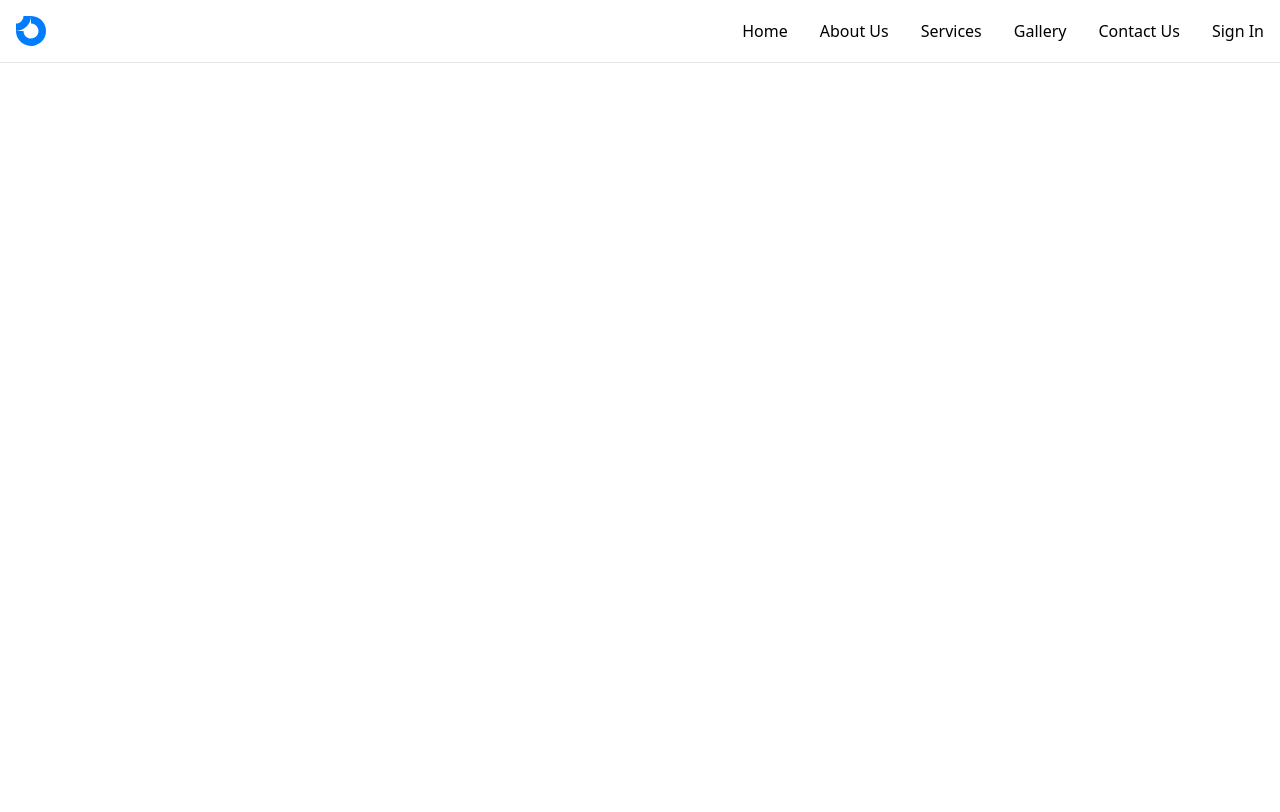
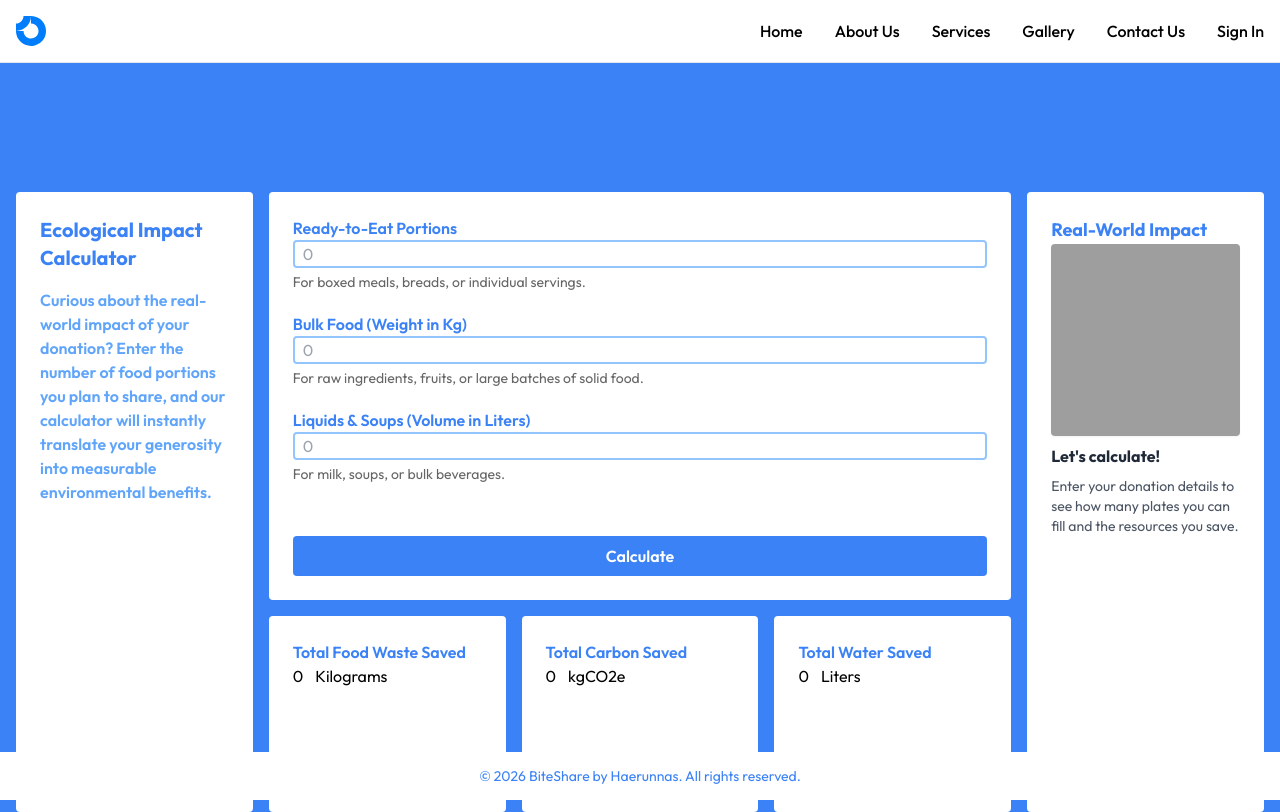
Before and after one commit to hrnns-ti/biteshare-pages, a plain HTML site: page src/pages/calculator.html in a window 1280 px wide. Drawn offline with nearby package versions, Linux system fonts and the light colour scheme; grey boxes are pictures that could not be loaded.

Commit message:
feat; calculator

```diff
--- a/src/pages/calculator.html
+++ b/src/pages/calculator.html
@@ -24,7 +24,9 @@
         }
   </script>
 </head>
-<body>
+<body class="bg-blue-500 font-outfit">
+  <main class="flex flex-col">
+    <!-- nav -->
     <nav class="bg-neutral-primary fixed w-full z-50 top-0 start-0 border-b border-default">
         <div class="max-w-screen flex flex-wrap items-center justify-between mx-auto p-4 bg-white">
           <!-- logo -->
@@ -75,6 +77,100 @@
           </div>
         </div>
     </nav>
-  Calculator
+
+    <!-- main section -->
+    <section class="mt-48">
+      <div class="flex flex-col md:grid md:grid-cols-5 md:grid-rows-3 h-full w-full px-4 gap-4">
+        <div class="rounded md:row-span-3 bg-white flex flex-col gap-4 p-6">
+          <h1 class="text-xl font-bold text-blue-500">Ecological Impact Calculator</h1>
+          <p  class="text-blue-400 font-semibold">Curious about the real-world impact of your donation? Enter the number of food portions you plan to share, and our calculator will instantly translate your generosity into measurable environmental benefits.</p>
+        </div>
+
+        <div class="rounded md:col-span-3 md:row-span-2 bg-white flex flex-col gap-4 p-6">
+          <form action="" class="flex flex-col gap-4">
+            <div class="flex flex-col">
+              <h1 class="font-semibold text-blue-500">Ready-to-Eat Portions</h1>
+              <input
+                type="number" name="portion" id="portionInput" min="0"
+                class="border-2 border-blue-300 rounded px-2 active:ring-2 outline-none"
+                placeholder="0"
+              >
+              <p class="my-1 text-sm opacity-60">For boxed meals, breads, or individual servings.</p>
+            </div>
+            <div class="flex flex-col">
+              <h1 class="font-semibold text-blue-500">Bulk Food (Weight in Kg)</h1>
+              <input
+                type="number" name="Weight" id="weightInput" min="0"
+                class="border-2 border-blue-300 rounded px-2 active:ring-2 outline-none"
+                placeholder="0"
+              >
+              <p class="my-1 text-sm opacity-60">For raw ingredients, fruits, or large batches of solid food.</p>
+            </div>
+            <div class="flex flex-col">
+              <h1 class="font-semibold text-blue-500">Liquids & Soups (Volume in Liters)</h1>
+              <input
+                type="number" name="liquid" id="liquidInput" min="0"
+                class="border-2 border-blue-300 rounded px-2 active:ring-2 outline-none"
+                placeholder="0"
+              >
+              <p class="my-1 text-sm opacity-60">For milk, soups, or bulk beverages.</p>
+            </div>
+
+            <button type="button" id="calculateBtn" class="bg-blue-500 hover:bg-blue-400 py-2 mt-8 text-white font-semibold rounded">Calculate</button>
+          </form>
+        </div>
+
+        <div class="rounded md:col-span-3 md:col-start-2 row-start-3 grid grid-cols-1 md:grid-cols-3 gap-4">
+          <div class="bg-white rounded p-6">
+            <h1 class="font-semibold text-blue-500">Total Food Waste Saved</h1>
+            <div class="flex flex-row gap-3">
+              <p id="wasteSaved">0</p>
+              <p>Kilograms</p>
+            </div>
+          </div>
+          <div class="bg-white rounded p-6">
+            <h1 class="font-semibold text-blue-500">Total Carbon Saved</h1>
+            <div class="flex flex-row gap-3">
+              <p id="carbonSaved">0</p>
+              <p>kgCO2e</p>
+            </div>
+          </div>
+          <div class="bg-white rounded p-6">
+            <h1 class="font-semibold text-blue-500">Total Water Saved</h1>
+            <div class="flex flex-row gap-3">
+              <p id="waterSaved">0</p>
+              <p>Liters</p>
+            </div>
+          </div>
+        </div>
+
+        <div class="rounded md:row-span-3 md:col-start-5 row-start-1 bg-white p-6">
+          <h1 class="font-bold text-blue-500 text-lg">Real-World Impact</h1>
+
+          <!-- images -->
+          <img
+            id="impactImage"
+            src="https://images.unsplash.com/photo-1571987530791-58e3e7744d99?q=80&w=2070&auto=format&fit=crop&ixlib=rb-4.1.0&ixid=M3wxMjA3fDB8MHxwaG90by1wYWdlfHx8fGVufDB8fHx8fA%3D%3D"
+            alt="Impact Illustration"
+            class="w-full h-48 object-cover rounded shadow-sm transition-opacity duration-500"
+          >
+
+          <!-- text -->
+          <div class="flex flex-col gap-2 mt-2">
+            <h2 id="impactTitle" class="font-bold text-gray-800">Let's calculate!</h2>
+            <p id="impactDesc" class="text-sm text-gray-600">Enter your donation details to see how many plates you can fill and the resources you save.</p>
+          </div>
+        </div>
+      </div>
+    </section>
+
+    <!-- footer -->
+    <footer class="bg-white flex flex-col min-h-12 text-blue-500 text-sm md:fixed bottom-0 w-full items-center justify-center">
+      <p>&copy; 2026 BiteShare by Haerunnas. All rights reserved.</p>
+    </footer>
+
+    <script src="../script/index.js"></script>
+    <script src="../script/calculator.js"></script>
+  </main>
 </body>
 </html>
--- /dev/null
+++ b/src/script/calculator.js
@@ -0,0 +1,54 @@
+const portionInput = document.getElementById('portionInput');
+const weightInput = document.getElementById('weightInput');
+const liquidInput = document.getElementById('liquidInput');
+
+const calculateBtn = document.getElementById('calculateBtn');
+
+const wasteSaved = document.getElementById('wasteSaved');
+const totalCarbonSaved = document.getElementById('carbonSaved');
+const totalWaterSaved = document.getElementById('waterSaved');
+
+const impactImage = document.getElementById('impactImage');
+const impactTitle = document.getElementById('impactTitle');
+const impactDesc = document.getElementById('impactDesc');
+
+calculateBtn.addEventListener('click', function(event) {
+  event.preventDefault();
+
+  const portion = Number(portionInput.value) || 0;
+  const weight = Number(weightInput.value) || 0;
+  const liquid = Number(liquidInput.value) || 0;
+
+  const totalKg = (portion * .5) + weight + (liquid * 1);
+  const carbonSaved = totalKg * 2.5;
+  const waterSaved = totalKg * 1000;
+
+  wasteSaved.textContent = totalKg.toLocaleString('en-US', { minimumFractionDigits: 1, maximumFractionDigits: 1 });
+  totalCarbonSaved.textContent = carbonSaved.toLocaleString('en-US', { minimumFractionDigits: 1, maximumFractionDigits: 1 });
+  totalWaterSaved.textContent = waterSaved.toLocaleString('en-US', { minimumFractionDigits: 1, maximumFractionDigits: 1 });
+
+  if (totalKg === 0) {
+    // Kondisi Default: Sayuran/Bahan segar
+    impactImage.src = "https://images.unsplash.com/photo-1571987530791-58e3e7744d99?q=80&w=2070&auto=format&fit=crop&ixlib=rb-4.1.0&ixid=M3wxMjA3fDB8MHxwaG90by1wYWdlfHx8fGVufDB8fHx8fA%3D%3D";
+    impactTitle.textContent = "Let's calculate!";
+    impactDesc.textContent = "Enter your donation details to see how many plates you can fill and the resources you save.";
+  }
+  else if (totalKg > 0 && totalKg <= 10) {
+    // dampak kecil
+    impactImage.src = "https://images.unsplash.com/photo-1564759224907-65b945ff0e84?q=80&w=2070&auto=format&fit=crop&ixlib=rb-4.1.0&ixid=M3wxMjA3fDB8MHxwaG90by1wYWdlfHx8fGVufDB8fHx8fA%3D%3D";
+    impactTitle.textContent = "A Meaningful Meal";
+    impactDesc.textContent = "You're feeding a family and keeping perfectly good food out of landfills. This simple act prevents harmful methane emissions and saves hundreds of liters of agricultural water.";
+  }
+  else if (totalKg > 10 && totalKg <= 50) {
+    // dampak menengah
+    impactImage.src = "https://images.unsplash.com/photo-1593113646773-028c64a8f1b8?q=80&w=2070&auto=format&fit=crop&ixlib=rb-4.1.0&ixid=M3wxMjA3fDB8MHxwaG90by1wYWdlfHx8fGVufDB8fHx8fA%3D%3D";
+    impactTitle.textContent = "Feeding the Community";
+    impactDesc.textContent = "Amazing! You've rescued enough food to serve a local shelter. By not throwing this away, you're drastically shrinking our community's carbon footprint and conserving precious natural resources.";
+  }
+  else if (totalKg > 50){
+    // dampak besar
+    impactImage.src = "https://images.unsplash.com/photo-1633437805600-2c58bf56663c?q=80&w=2532&auto=format&fit=crop&ixlib=rb-4.1.0&ixid=M3wxMjA3fDB8MHxwaG90by1wYWdlfHx8fGVufDB8fHx8fA%3D%3D";
+    impactTitle.textContent = "Zero-Waste Champion!";
+    impactDesc.textContent = "Massive impact! You're feeding an entire neighborhood while preventing huge spikes in greenhouse gases. You are directly conserving thousands of liters of water and protecting our ecosystem.";
+  }
+});
```
Also changed, not shown: src/pages/gallery.html (+7 -0 lines), src/assets/system/karen-sewell-yLfsEMVbOWA-unsplash.jpg (added), src/pages/signup.html (added), src/script/contact.js (added), src/script/signin.js (added), src/script/signup.js (added). Lines whose indentation alone changed are shown as unchanged.
